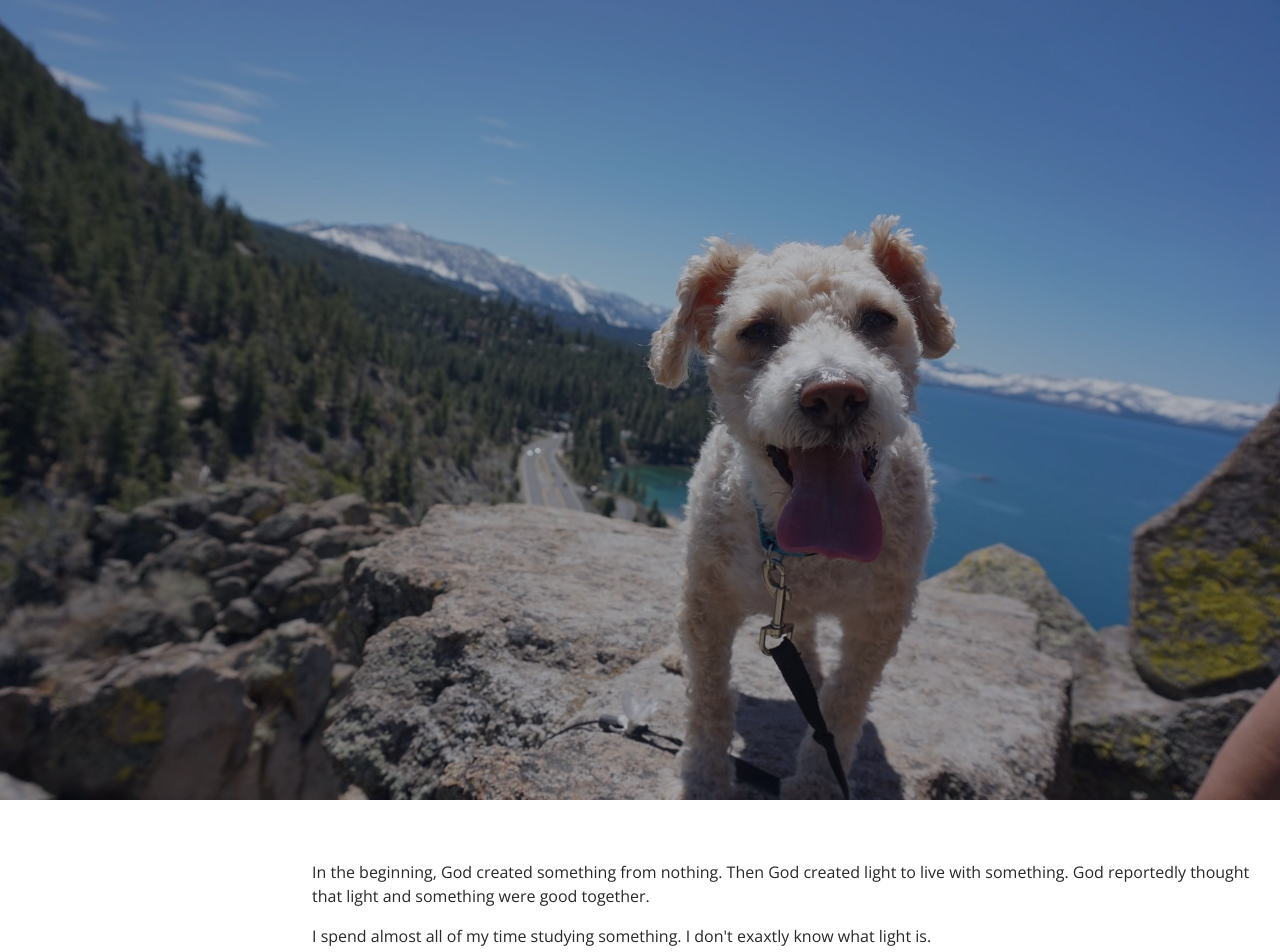
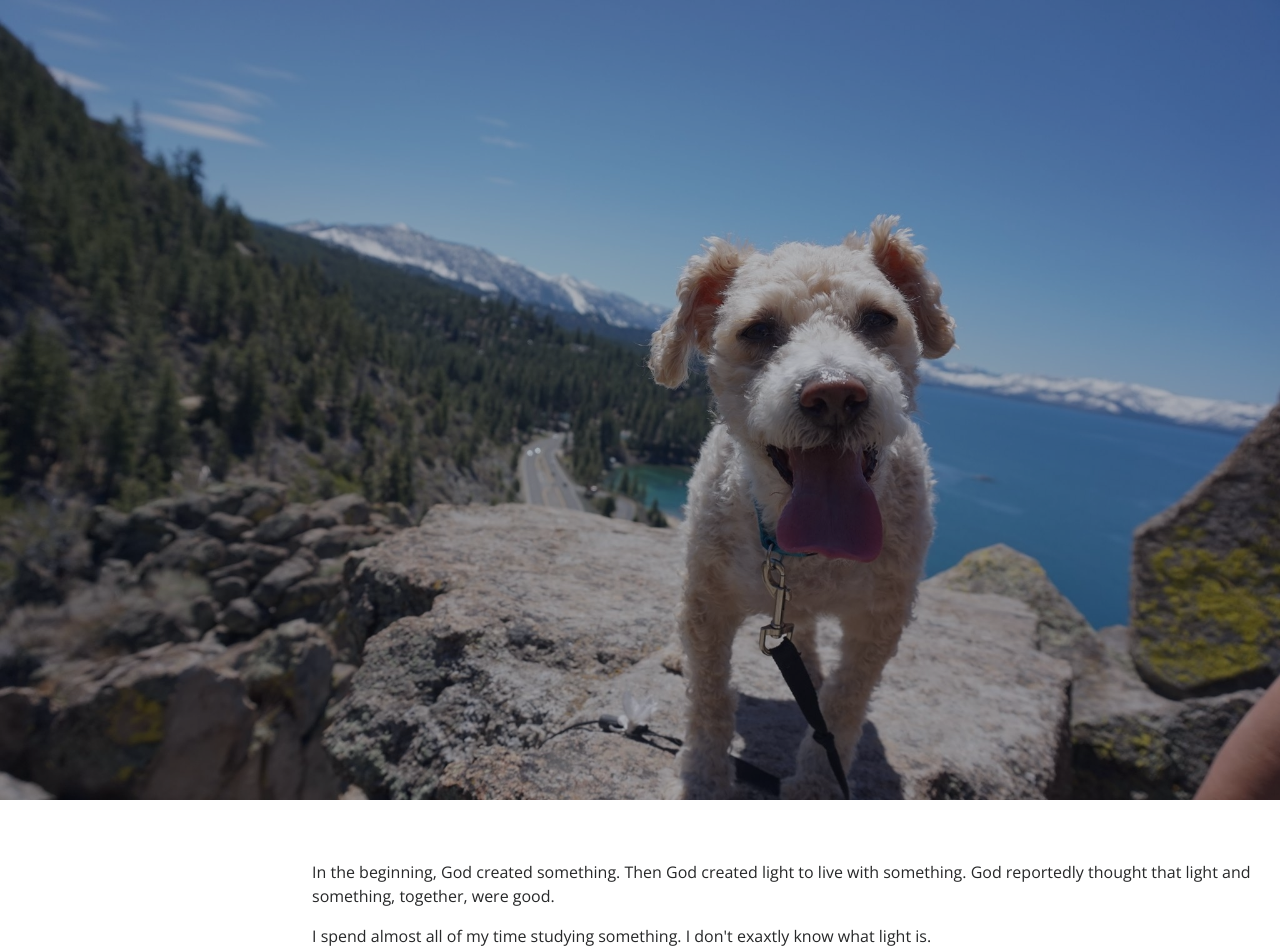
Before and after one commit to masnottuh/samhutton.net, a plain HTML site: page index.html in a window 1280 px wide. Shown: the top 952 px of the page. Drawn offline with nearby package versions, Linux system fonts and the light colour scheme.

Commit message:
Update index.html

```diff
--- a/index.html
+++ b/index.html
@@ -88,7 +88,7 @@
 
 
             <p>
-              In the beginning, God created something from nothing. Then God created light to live with something. God reportedly thought that light and something were good together.
+              In the beginning, God created something. Then God created light to live with something. God reportedly thought that light and something, together, were good.
             </p>
             <p>
               I spend almost all of my time studying something. I don't exaxtly know what light is.
```
